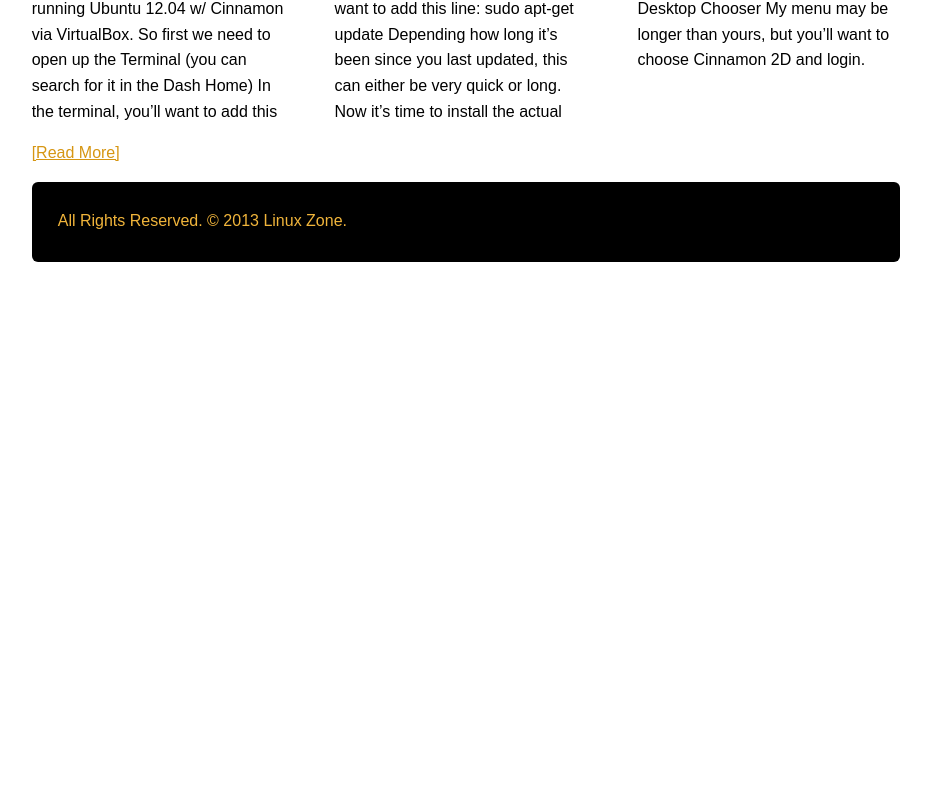
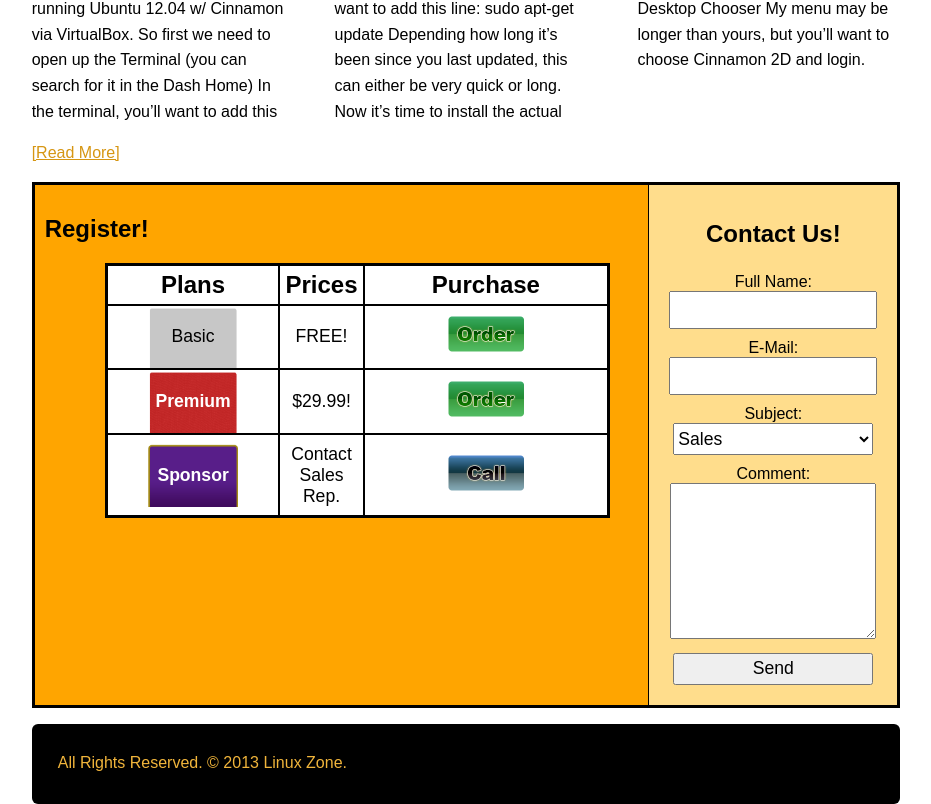
Before and after one commit to UbuntuJohn/wsd, a plain HTML site: page index.html in a window 1280 px wide. Shown: the part 1101-1905 px from the top of the page, without its empty margins (174-1105 px from the left). Before the commit the page ends 1363 px from the top, so only its background shows below. Drawn offline with Linux system fonts and the light colour scheme; a web font is replaced by a local one.

Commit message:
added contact form + table

```diff
--- a/css/main.css
+++ b/css/main.css
@@ -126,7 +126,7 @@ font-weight: normal;
 font-style: normal;
 text-shadow: 1px 1px 2px #D9D9D9;
 list-style-type:circle;
-
+float: left;
 }
 
 .nav a {
@@ -185,6 +185,7 @@ margin-left: -8%;
 
 #gallery li {
 display: inline;
+float: left;
 }
 
 #gallery li img {
@@ -267,6 +268,147 @@ color: #f1b53b;
         position:relative;
         top:1px;
     }
+
+
+
+
+/*---------- week 4 ----------*/
+
+	#customer_section {
+	background-color: orange;
+	overflow: auto;
+	text-align: center;
+	border: 3px solid #000;
+	font-family: 'Comfortaa', arial, sans-serif;
+font-weight: normal;
+font-style: normal;
+	}
+
+    #contact {
+    	float: right;
+    	padding: 15px;
+    	background-color: #FFDD8C;
+    	border-left: 1px solid #000;
+    }
+
+
+
+    #sign_up {
+    	padding: 10px;
+
+    }
+
+    #sign_up th{
+    	font-size: 1.5em;
+    }
+
+    #sign_up td {
+    	font-size: 1.1em;
+    }
+
+    #sign_up img {
+    height: 40px;
+    }
+
+    .form_data {
+    padding: 5px;
+    }
+
+    input {
+    height: 32px;
+    width: 200px;
+    font-size: 1.1em;
+    }
+
+    input:focus {
+    background-color: #F2F2F2;
+    border: 2px solid #000;
+   -moz-box-shadow: inset 0 0 2px 2px #888;
+-webkit-box-shadow: inset 0 0 2px 2px#888;
+box-shadow: inset 0 0 2px 2px #888;
+    }
+
+
+
+    select {
+    height: 32px;
+    font-size: 1.1em;
+    width: 200px;
+    }
+
+    textarea {
+    width: 200px;
+    height: 150px;
+    }
+
+    #sign_up h2 {
+    text-align: left;
+    }
+
+    #sign_up tr{
+    	width: 300px;
+    }
+
+    .basic{
+    	background-image: url('../images/basic.png');
+    	background-position: center;
+    	background-repeat: no-repeat;
+    	background-size: 55%;
+    	width: 200px;
+    	text-align: center;
+    }
+
+    .premium {
+    	background-image: url('../images/premium.png');
+    	background-position: center;
+    	background-repeat: no-repeat;
+    	background-size: 55%;
+    	width: 100px;
+		text-align: center;
+		font-family: 'Comfortaa', arial, sans-serif;
+		font-weight: bold;
+		font-style: normal;
+		color: #fff;
+	}
+
+	 .sponsor {
+    	background-image: url('../images/sponsor.png');
+    	background-position: center;
+    	background-repeat: no-repeat;
+    	background-size: 55%;
+    	width: 100px;
+		text-align: center;
+		font-family: 'Comfortaa', arial, sans-serif;
+		font-weight: bold;
+		font-style: normal;
+		color: #fff;
+	}
+
+	.price {
+	background-color: #fff;
+	width: 300px;
+	}
+
+	table {
+		border-collapse: collapse;
+		border: 3px solid black;
+		width: 60%;
+		margin-left: 60px;
+	}
+
+	th {
+		background-color: #fff;
+		border: 2px solid #000;
+		padding: 5px;
+	}
+
+
+    td {
+    	border: 2px solid black;
+    	padding: 0.5em;
+    	background-color: #fff;
+    }
+
 
 /* media queries */
 
@@ -420,6 +562,31 @@ margin-left: 4%;
 margin-right: 4%;
 }
 
+#contact {
+float: left;
+width: 100%;
+}
+
+#contact input {
+width: 400px;
+}
+
+#contact select {
+width: 400px;
+}
+
+#contact textarea {
+width: 400px;
+}
+
+#sign_up{
+display: none;
+}
+
+table  {
+margin: 0;
+}
+
 }
 
 
@@ -482,4 +649,12 @@ margin-right: 4%;
 		text-align: center;
 	}
 
+	#contact {
+	width: 100%;
+	}
+
+	#sign_up {
+	display: none;
+	}
+
 }
--- a/index.html
+++ b/index.html
@@ -33,13 +33,13 @@
 			any Linux Administrator position!" - A Loyal Premium Member
 			</em>
 			</p>
-			<ol id='gallery'>
+			<ul id='gallery'>
 				<li><img src="images/arch.png" width="125" height="125" alt="ArchLinux Logo" title="ArchLinux" /></li>
 				<li><img src="images/ubuntu.png" width="125" height="125" alt="Ubuntu Logo" title="Ubuntu" /></li>
 				<li><img src="images/fedora.png" width="125" height="125" alt="Fedora Logo" title="Fedora" /></li>
 				<li><img src="images/mint.png" width="125" height="125" alt="Linux Mint Logo" title="Linux Mint" /></li>
 				<li><img src="images/redhat.png" width="125" height="125" alt="Red Hat Logo" title="Red Hat" /></li>
-			</ol>
+			</ul>
 		</aside>
 
 		<section>
@@ -100,7 +100,65 @@ My menu may be longer than yours, but you’ll want to choose Cinnamon 2D and lo
   				</p>
   				<p><a href="">[Read More]</a></p>
 		</article>
+		<div id="customer_section">
 
+			<div id="contact">
+				<h2>Contact Us!</h2>
+				<form action="post" method="validate.html">
+					<div class='form_data'>
+						<label for="full_name">Full Name:</label><br />
+						<input type="text" name="full_name" id="full_name" />
+					</div>
+					<div class='form_data'>
+						<label for="email">E-Mail:</label><br />
+						<input type="text" name="email" id="email" />
+					</div>
+					<div class='form_data'>
+						<label for="subject">Subject:</label><br />
+						<select name="subject" id="subject">
+							<option>Sales</option>
+							<option>Support</option>
+							<option>Ideas</option>
+							<option>Bug Report</option>
+						</select>
+					</div>
+					<div class='form_data'>
+						<label for="comment">Comment:</label><br />
+						<textarea name="comment" id="comment"></textarea>
+					</div>
+					<div class='form_data'>
+						<input type='submit' value='Send' />
+					</div>
+				</form>
+			</div>
+
+			<div id="sign_up">
+				<h2>Register!</h2>
+					<table>
+						<tr>
+							<th>Plans</th>
+							<th>Prices</th>
+							<th>Purchase</th>
+						</tr>
+						<tr>
+							<td class='basic'>Basic</td>
+							<td>FREE!</td>
+							<td class='price'><a href="#"><img src='images/order.png' /></a></td>
+						</tr>
+						<tr>
+							<td class='premium'>Premium</td>
+							<td>$29.99!</td>
+							<td class='price'><a href="#"><img src='images/order.png' /></a></td>
+						</tr>
+						<tr>
+							<td class='sponsor'>Sponsor</td>
+							<td>Contact Sales Rep.</td>
+							<td class='price'><img src='images/call.png' /></td>
+						</tr>
+
+					</table>
+			</div>
+		</div>
 		<footer>
 			<p>All Rights Reserved. &copy; 2013 Linux Zone.</p>
 		</footer>
```
Also changed, not shown: images/basic.png (added), images/call.png (added), images/order.png (added), images/premium.png (added), images/sponsor.png (added).
